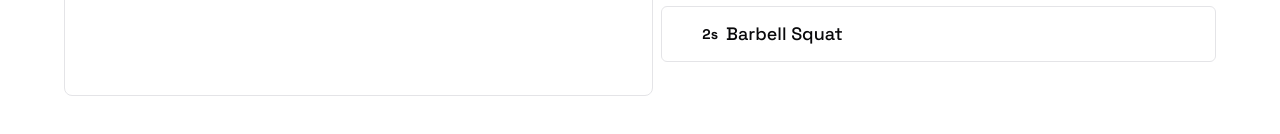
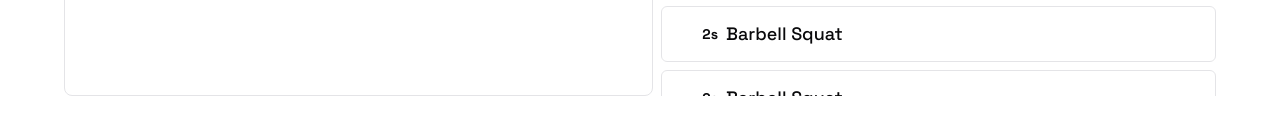
Before and after one commit to nadjitan/gym-app, a Next.js app: page /workout/0 in a window 1280 px wide. Shown: the part 648-782 px from the top of the page. Built offline with nearby package versions, Linux system fonts and the light colour scheme.

Commit message:
fixed timer

```diff
--- a/app/workout/[id]/page.tsx
+++ b/app/workout/[id]/page.tsx
@@ -21,8 +21,6 @@ const SemicircleProgressBar: React.FC<SemicircleProgressBarProps> = ({
   isRest,
   progress,
 }) => {
-  const pathEl = useRef<SVGPathElement>(null)
-
   return (
     <svg viewBox="0 0 110 100" className="h-full" fill="currentColor">
       <linearGradient x1="0" y1="0" x2="0" y2="100%">
@@ -37,7 +35,6 @@ const SemicircleProgressBar: React.FC<SemicircleProgressBarProps> = ({
         fill="none"
       />
       <path
-        ref={pathEl}
         strokeLinecap="round"
         strokeDasharray={198}
         strokeDashoffset={Math.round(198 * (progress / duration))}
@@ -238,17 +235,13 @@ export default function Workout({ params }: { params: { id: string } }) {
 
         <div className="relative flex h-full w-full flex-col place-content-start gap-2 overflow-y-auto overflow-x-hidden">
           {exercises.map((ex, i) => {
-            const currItemRef = useRef<HTMLDivElement>(null)
-
-            useEffect(() => {
-              if (currItemRef.current)
-                itemElsRef.current?.push(currItemRef.current!)
-            }, [currItemRef])
             return (
               <div
-                ref={currItemRef}
+                ref={(el) => {
+                  itemElsRef.current.push(el!)
+                }}
                 className={`exercise-item flex items-center gap-2`}
-                key={`${workout!.id}${ex.name}${i}`}
+                key={`exercise-${ex.id}`}
               >
                 {exercise.id === ex.id && (
                   <motion.div layoutId="active-exercise" className="z-20">
@@ -262,7 +255,7 @@ export default function Workout({ params }: { params: { id: string } }) {
                     onClick={() => {
                       setExerciseIndex(i)
                       setExercise(ex)
-                      resetTimer()
+                      setTime(ex.duration)
                     }}
                   >
                     <p className="mr-2 w-10 text-end text-sm font-bold transition-all">
--- a/components/workouts/workout-list.tsx
+++ b/components/workouts/workout-list.tsx
@@ -61,14 +61,6 @@ export const initialData: Workout[] = [
         repetitions: 0,
       },
       {
-        id: "2",
-        name: "Barbell Squat",
-        type: "work",
-        duration: 2,
-        sets: 0,
-        repetitions: 0,
-      },
-      {
         id: "3",
         name: "Barbell Squat",
         type: "work",
@@ -110,6 +102,30 @@ export const initialData: Workout[] = [
       },
       {
         id: "8",
+        name: "Barbell Squat",
+        type: "work",
+        duration: 2,
+        sets: 0,
+        repetitions: 0,
+      },
+      {
+        id: "9",
+        name: "Barbell Squat",
+        type: "work",
+        duration: 2,
+        sets: 0,
+        repetitions: 0,
+      },
+      {
+        id: "10",
+        name: "Barbell Squat",
+        type: "work",
+        duration: 2,
+        sets: 0,
+        repetitions: 0,
+      },
+      {
+        id: "11",
         name: "Barbell Squat",
         type: "work",
         duration: 2,
```
